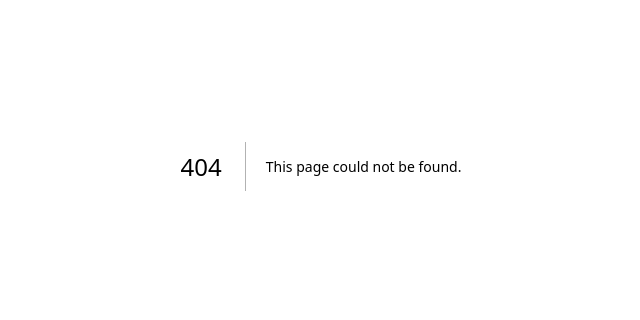
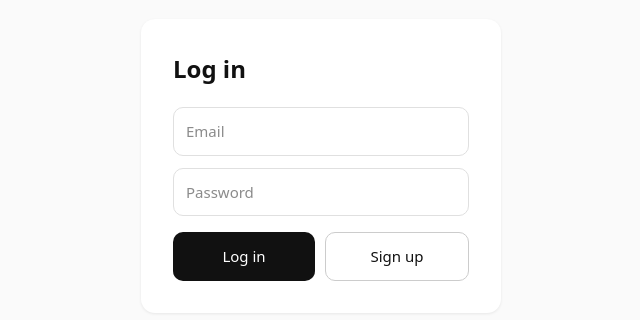
Before and after one commit to idamariesantel-wq/cruva-clone, a Next.js app: page /login in a window 1280 px wide. Before the commit this address had no page. Shown: the part 234-554 px from the top of the page, without its empty margins (319-959 px from the left). Built offline with nearby package versions, Linux system fonts and the light colour scheme; no server answers.

Commit message:
Add login and authenticated read access

```diff
--- /dev/null
+++ b/app/login/page.tsx
@@ -0,0 +1,35 @@
+'use client'
+
+import { useState } from 'react'
+import { supabase } from '../../lib/supabase'
+
+export default function Login() {
+  const [email, setEmail] = useState('')
+  const [password, setPassword] = useState('')
+  const [message, setMessage] = useState('')
+
+  async function signUp() {
+    const { error } = await supabase.auth.signUp({ email, password })
+    setMessage(error ? error.message : 'Account created! You can now log in.')
+  }
+
+  async function logIn() {
+    const { error } = await supabase.auth.signInWithPassword({ email, password })
+    setMessage(error ? error.message : 'Logged in! Go to the home page.')
+  }
+
+  return (
+    <main style={{ minHeight: '100vh', background: '#fafafa', fontFamily: 'system-ui, sans-serif', display: 'flex', alignItems: 'center', justifyContent: 'center', padding: 16 }}>
+      <div style={{ background: '#fff', borderRadius: 14, padding: 32, boxShadow: '0 1px 3px rgba(0,0,0,0.08)', width: '100%', maxWidth: 360 }}>
+        <h1 style={{ fontSize: 24, fontWeight: 700, marginBottom: 20, color: '#111' }}>Log in</h1>
+        <input type="email" placeholder="Email" value={email} onChange={(e) => setEmail(e.target.value)} style={{ width: '100%', padding: 12, fontSize: 15, borderRadius: 10, border: '1px solid #e0e0e0', marginBottom: 12, boxSizing: 'border-box' }} />
+        <input type="password" placeholder="Password" value={password} onChange={(e) => setPassword(e.target.value)} style={{ width: '100%', padding: 12, fontSize: 15, borderRadius: 10, border: '1px solid #e0e0e0', marginBottom: 16, boxSizing: 'border-box' }} />
+        <div style={{ display: 'flex', gap: 10 }}>
+          <button onClick={logIn} style={{ flex: 1, padding: 12, fontSize: 15, borderRadius: 10, border: 'none', background: '#111', color: '#fff', cursor: 'pointer' }}>Log in</button>
+          <button onClick={signUp} style={{ flex: 1, padding: 12, fontSize: 15, borderRadius: 10, border: '1px solid #ccc', background: '#fff', color: '#111', cursor: 'pointer' }}>Sign up</button>
+        </div>
+        {message && <p style={{ marginTop: 16, fontSize: 14, color: '#555' }}>{message}</p>}
+      </div>
+    </main>
+  )
+}
--- a/app/page.tsx
+++ b/app/page.tsx
@@ -9,9 +9,11 @@ export default function Home() {
   const [niche, setNiche] = useState('all')
   const [minFollowers, setMinFollowers] = useState(0)
 
-  useEffect(() => {
+useEffect(() => {
     async function loadCreators() {
-      const { data } = await supabase.from('creators').select('*')
+      const { data, error } = await supabase.from('creators').select('*')
+      console.log('DATA:', data)
+      console.log('ERROR:', error)
       if (data) setCreators(data)
     }
     loadCreators()
```
